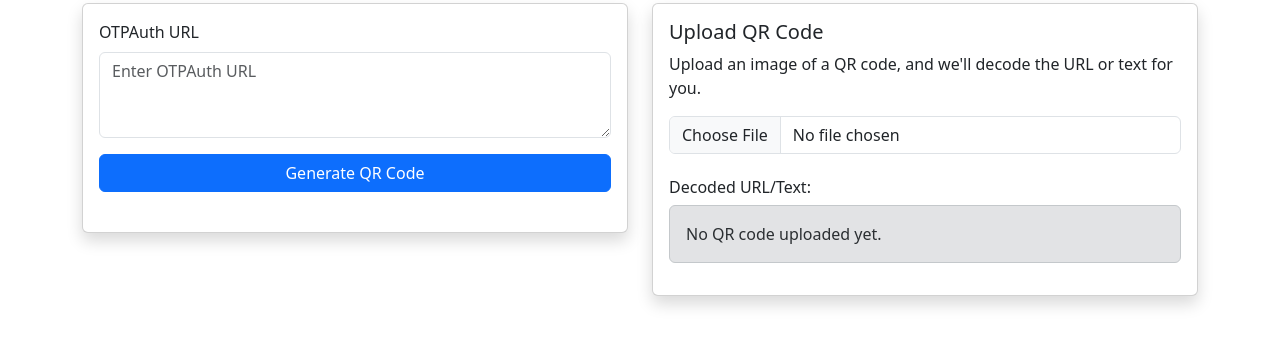
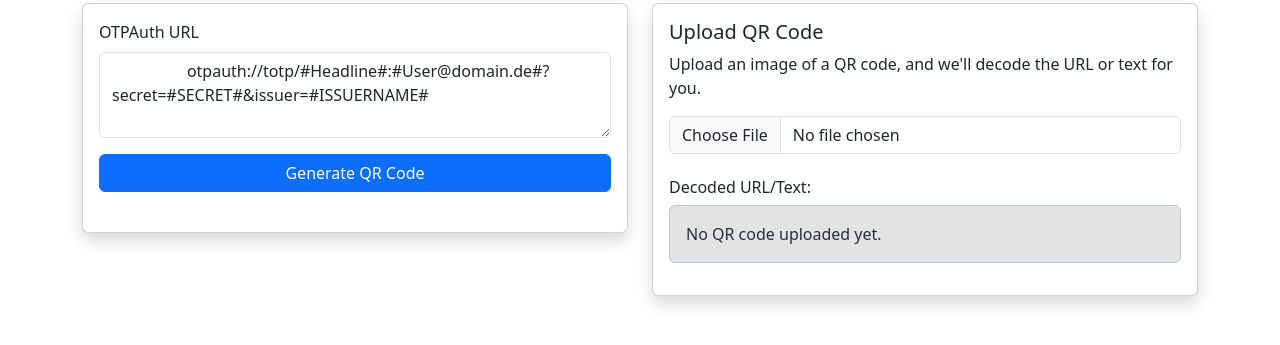
Before and after one commit to thetschulian/dailyUsed, a plain HTML site: page OTP_QR_to_TEXT/index.html in a window 1280 px wide. Shown: the part 101-446 px from the top of the page. Drawn offline with Linux system fonts and the light colour scheme.

Commit message:
Update index.html

```diff
--- a/OTP_QR_to_TEXT/index.html
+++ b/OTP_QR_to_TEXT/index.html
@@ -24,7 +24,9 @@
             <form id="qrForm">
               <div class="mb-3">
                 <label for="urlInput" class="form-label">OTPAuth URL</label>
-                <textarea class="form-control" id="urlInput" rows="3" placeholder="Enter OTPAuth URL" required></textarea>
+                <textarea class="form-control" id="urlInput" rows="3" required>
+                  otpauth://totp/#Headline#:#User@domain.de#?secret=#SECRET#&issuer=#ISSUERNAME#
+                </textarea>
               </div>
               <button type="submit" class="btn btn-primary w-100">Generate QR Code</button>
             </form>
```
